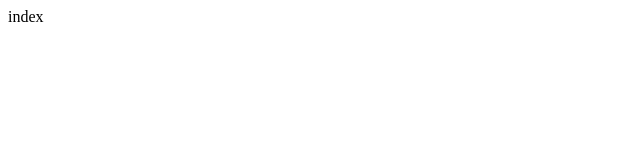
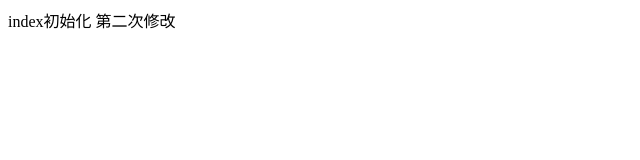
Before and after one commit to leshenga/mygittest, a plain HTML site: page index.html in a window 1280 px wide. Shown: the whole page, without its empty margins (0-640 px from the left). Drawn offline with Linux system fonts and the light colour scheme.

Commit message:
第二次提交

```diff
--- a/index.html
+++ b/index.html
@@ -7,6 +7,7 @@
     <title>Document</title>
 </head>
 <body>
-    index
+    index初始化
+    第二次修改
 </body>
 </html>
```
